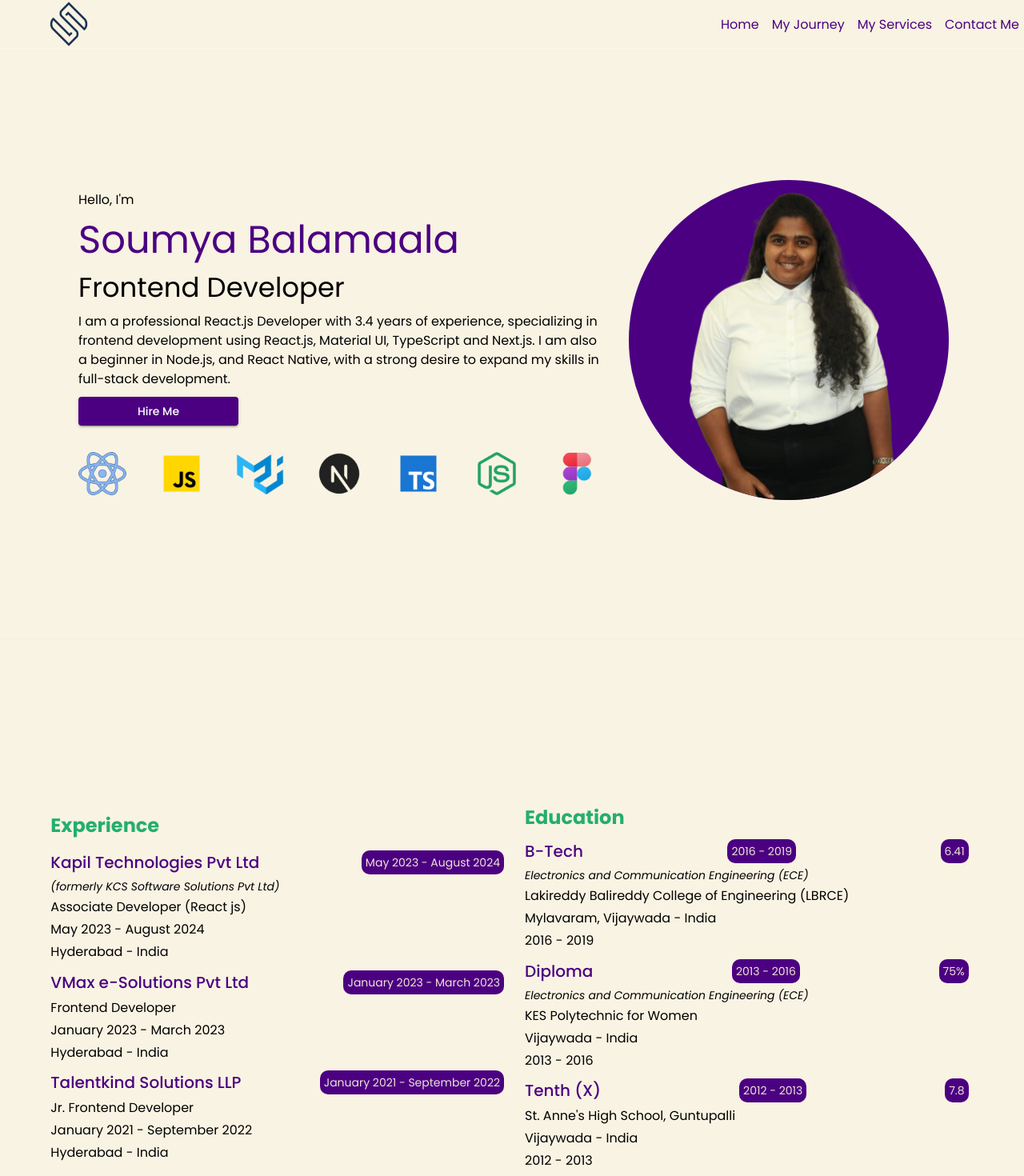
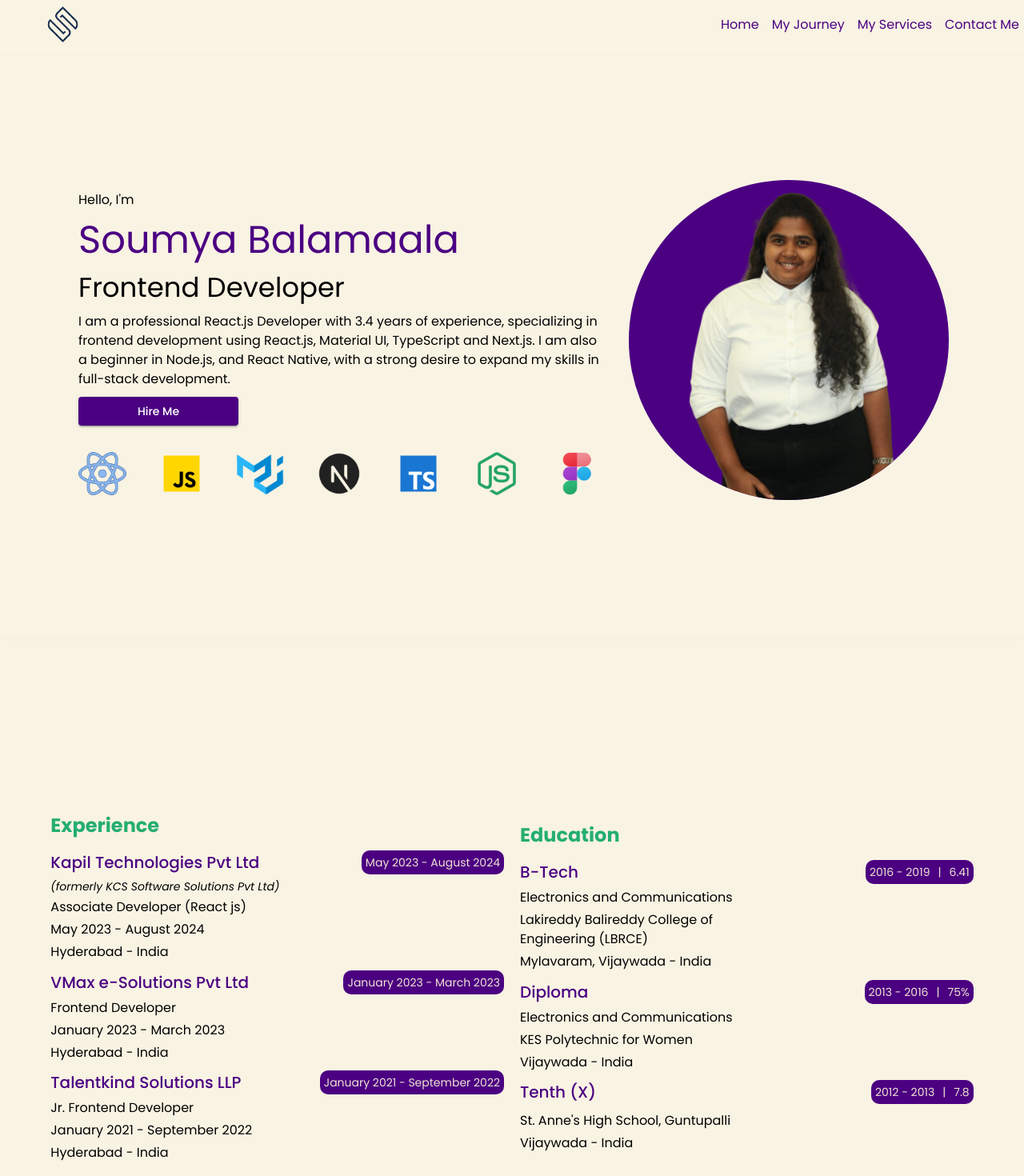
Before and after one commit to Soumya-Balamaala/soumyabalamaala, a Next.js app: page / in a window 1280 px wide. Shown: the top 1470 px of the page at 80% size. Built offline with nearby package versions, Linux system fonts and the light colour scheme.

Commit message:
Chnages in Everything

```diff
--- a/src/Sections/EduExp.js
+++ b/src/Sections/EduExp.js
@@ -149,8 +149,115 @@ function EduExp() {
             alignItems: "left",
             justifyContent: "center",
             flexDirection: "column",
-            padding: "16px",
-            height: isMobile ? "auto" : "450px",
+            padding: "10px",
+            gap: "4px",
+            position: "relative",
+            // border: "1px solid blue",
+          }}
+        >
+          <Typography
+            variant="h5"
+            color="others.c3"
+            component={motion.h5}
+            initial={{ y: 25, opacity: 0 }}
+            whileInView={{
+              y: 0,
+              opacity: 1,
+              transition: {
+                duration: 1,
+                ease: "easeInOut",
+              },
+            }}
+            sx={{ fontWeight: "bold" }}
+          >
+            Education
+          </Typography>
+
+          <Stack
+            direction="column"
+            alignItems="left"
+            justifyContent="left"
+            spacing={1.2}
+            sx={{ mt: "10px" }}
+            component={motion.div}
+            initial="hidden"
+            whileInView="visible"
+            variants={{
+              hidden: { opacity: 0, y: 20 },
+              visible: {
+                opacity: 1,
+                y: 0,
+                transition: { staggerChildren: 0.3, ease: "easeInOut" },
+              },
+            }}
+          >
+            {education.map((item) => (
+              <Stack
+                key={item.id}
+                direction="column"
+                alignItems="left"
+                justifyContent="left"
+                spacing={0.5}
+                component={motion.div}
+                variants={{
+                  hidden: { opacity: 0, y: 20 },
+                  visible: { opacity: 1, y: 0, transition: { duration: 0.5 } },
+                }}
+              >
+                <Stack
+                  direction={isMobile ? "column" : "row"}
+                  alignItems={isMobile ? "left" : "center"}
+                  justifyContent={isMobile ? "left" : "space-between"}
+                  sx={{ width: "100%" }}
+                >
+                  <Typography variant="h6" color="primary.main">
+                    {item.course}
+                  </Typography>
+                  <Box
+                    sx={{
+                      width: "auto",
+                      height: "auto",
+                      padding: "5px",
+                      borderRadius: "10px",
+                      bgcolor: "primary.main",
+                      display: "flex",
+                      alignItems: "center",
+                      justifyContent: "space-between",
+                      gap:"10px"
+                    }}
+                  >
+                    <Typography variant="body2" color="secondary.main">
+                      {item.year}
+                    </Typography>
+                    {!isMobile ?  <Typography variant="body2" color="secondary.main">
+                     |
+                    </Typography> : null }
+                    <Typography variant="body2" color="secondary.main">
+                      {item.result}
+                    </Typography>
+                  </Box>
+                </Stack>
+
+                <Typography variant="body1">{item.branch}</Typography>
+                <Typography variant="body1">{item.college}</Typography>
+                <Typography variant="body1">{item.location}</Typography>
+              </Stack>
+            ))}
+          </Stack>
+        </Grid>
+        {/* <Grid
+          item
+          xs={12}
+          md={5.5}
+          sx={{
+            display: "flex",
+            alignItems: "left",
+            justifyContent: "center",
+            flexDirection: "column",
+            padding: "10px",
+            gap: "4px",
+            position: "relative",
+            // border: "1px solid blue",
           }}
         >
           <Typography
@@ -173,7 +280,7 @@ function EduExp() {
 
           <Stack
             direction="column"
-            alignItems="left"
+            alignItems={isMobile ? "center" : "left"}
             justifyContent="left"
             spacing={1.2}
             sx={{ mt: "10px" }}
@@ -193,7 +300,7 @@ function EduExp() {
               <Stack
                 direction="column"
                 alignItems="left"
-                justifyContent="left"
+                justifyContent="center"
                 spacing={0.5}
                 key={item.id}
                 component={motion.div}
@@ -211,7 +318,6 @@ function EduExp() {
                   alignItems={isMobile ? "left" : "center"}
                   justifyContent={isMobile ? "left" : "space-between"}
                   sx={{ width: "100%" }}
-                  spacing={1}
                 >
                   <Typography variant="h6" color="primary.main">
                     {item.course}
@@ -263,7 +369,7 @@ function EduExp() {
               </Stack>
             ))}
           </Stack>
-        </Grid>
+        </Grid> */}
       </Grid>
     </MainSection>
   );
--- a/src/app/(user)/page.js
+++ b/src/app/(user)/page.js
@@ -10,19 +10,27 @@ import MainHome from "@/Sections/MainHome";
 import Services from "@/Sections/Services";
 import { CustomTheme } from "@/styles/customTheme";
 import { ThemeProvider } from "@mui/material/styles";
-import { useRef } from "react";
+import { useRef, useState } from "react";
 // import { CustomTheme } from "@/styles/customTheme";
 
 export default function Home() {
+  const [toggle, setToggle] = useState(false);
+
+  const handleResponsiveMenu = () => setToggle(!toggle);
+
+  const handleCloseResponsiveMenu = () => setToggle(false);
 
   return (
     <ThemeProvider theme={CustomTheme}>
-      <Navbar />
+      <Navbar
+        click={toggle}
+        openMenu={handleResponsiveMenu}
+        closeMenu={handleCloseResponsiveMenu}
+      />
       <MainHome />
-
       <EduExp />
-      <Services  />
-      <Contact  />
+      <Services />
+      <Contact />
       <Footer />
     </ThemeProvider>
   );
--- a/src/components/Navbar.js
+++ b/src/components/Navbar.js
@@ -7,8 +7,9 @@ import { useRef } from "react";
 import Link from "next/link";
 import Mylogo from "@/assets/MyLogo.png";
 import Image from "next/image";
+import { FiMenu, FiX } from "react-icons/fi";
 
-function Navbar({ sectionrefs }) {
+function Navbar({ click, openMenu, closeMenu }) {
   const theme = useTheme();
   const isMobile = useMediaQuery(theme.breakpoints.between("xs", "sm"));
 
@@ -21,16 +22,20 @@ function Navbar({ sectionrefs }) {
 
   return (
     <Header>
-      {isMobile && <Responsive>Responsive</Responsive>}
+      {isMobile && (
+        <Responsive onClick={openMenu}>
+          {click ? <FiX /> : <FiMenu />}
+        </Responsive>
+      )}
       <LogoContainer>
         <Image
           src={Mylogo}
           alt="Best React js developer in the Town : Soumya Balamaala"
-          width={80}
-          height={80}
+          width={65}
+          height={65}
         />
       </LogoContainer>
-      <Navlist>
+      <Navlist toggle={click}>
         {NavData?.length > 0 ? (
           NavData.map((item) => {
             if (!item.path) {
@@ -45,6 +50,7 @@ function Navbar({ sectionrefs }) {
                   onClick={(e) => {
                     e.preventDefault();
                     handleScrollTo(item.aid);
+                    closeMenu();
                   }}
                 >
                   {item.title}
@@ -81,28 +87,40 @@ const Header = styled("nav")(({ theme }) => ({
   // border:'1px solid blue'
 }));
 
-const Responsive = styled(Box)({
+const Responsive = styled("ul")(({ theme }) => ({
   display: "flex",
   alignItems: "center",
   justifyContent: "center",
   padding: "12px",
-});
+  cursor: "pointer",
+  fontSize: "30px",
+  color: theme.palette.primary.main,
+}));
 
-const LogoContainer = styled(Box)({
+const LogoContainer = styled(Box)(({ theme }) => ({
   display: "flex",
   alignItems: "center",
   justifyContent: "center",
   padding: "26px",
-});
+}));
 
-const Navlist = styled("ul")(({ theme }) => ({
+const Navlist = styled("ul")(({ theme, toggle }) => ({
   display: "flex",
   alignItems: "center",
   justifyContent: "center",
   padding: "18px",
 
   [theme.breakpoints.between("xs", "md")]: {
-    display: "none",
+    position: "fixed",
+    top: "60px",
+    flexDirection: "column",
+    backgroundColor: theme.palette.background.main,
+    left: toggle ? 0 : "-200%",
+    width: "100%",
+    height: "calc(100vh - 60px)",
+    alignItems: "flex-start",
+    justifyContent: "start",
+    transition: "1s all easeInOut",
   },
 }));
 
@@ -115,7 +133,6 @@ const Navlink = styled(Link)(({ theme }) => ({
   textDecoration: "none",
   color: theme.palette.primary.main || "#fff",
   cursor: "pointer",
-
 }));
 
 export const MainSection = styled("section")(({ mainheight, theme }) => ({
@@ -130,6 +147,10 @@ export const MainSection = styled("section")(({ mainheight, theme }) => ({
   alignItems: "center",
   justifyContent: "center",
   flexDirection: "column",
+
+  [theme.breakpoints.between("md", "lg")]: {
+    height: "auto",
+  },
 }));
 
 export const StyledButton = styled(Button)(({ theme }) => ({
--- a/src/forms/ContactForm.js
+++ b/src/forms/ContactForm.js
@@ -1,6 +1,6 @@
 "use client";
 
-import { Button, Grid, Stack, Typography } from "@mui/material";
+import { Button, Grid, Stack, Typography, useMediaQuery, useTheme } from "@mui/material";
 import { useForm } from "react-hook-form";
 import * as yup from "yup";
 import { yupResolver } from "@hookform/resolvers/yup";
@@ -28,6 +28,9 @@ const validationSchema = yup.object({
 const defaultValues = {};
 
 function ContactForm() {
+  const theme = useTheme();
+
+  const isMobile = useMediaQuery(theme.breakpoints.between("xs", "md"));
   const methods = useForm({
     resolver: yupResolver(validationSchema),
     defaultValues,
@@ -66,6 +69,8 @@ function ContactForm() {
           justifyContent: "left",
           // flexDirection:"column",
           flexWrap: "wrap",
+          textAlign:isMobile ? "center" : "left"
+
         }}
         component="form"
         onSubmit={handleSubmit(onSubmit)}
--- a/src/mock/Eduexp.js
+++ b/src/mock/Eduexp.js
@@ -5,8 +5,8 @@ export const education = [
         id: 1,
         year: "2016 - 2019",
         course: "B-Tech",
-        branch:"Electronics and Communication Engineering (ECE)",
-        college: "Lakireddy Balireddy College of Engineering (LBRCE)",
+        branch:["Electronics and Communications"] ,
+        college:["Lakireddy Balireddy College of", <br key="1" />, "Engineering (LBRCE)"],
         location: "Mylavaram, Vijaywada - India",
         result:"6.41"
 
@@ -15,7 +15,7 @@ export const education = [
         id: 2,
         year: "2013 - 2016",
         course: "Diploma",
-        branch:"Electronics and Communication Engineering (ECE)",
+        branch:"Electronics and Communications",
 
         college: "KES Polytechnic for Women",
         location: "Vijaywada - India",
--- a/src/styles/Buttons/PrimaryButton.js
+++ b/src/styles/Buttons/PrimaryButton.js
@@ -4,10 +4,10 @@ import { Button, useMediaQuery, useTheme } from "@mui/material";
 import { motion } from "framer-motion";
 import React from "react";
 
-function PrimaryButton({ buttonName, type }) {
+function PrimaryButton({ buttonName, type, handleClick }) {
   const theme = useTheme();
+  const isMobile = useMediaQuery(theme.breakpoints.between("xs", "md"));
 
-  const isMobile = useMediaQuery(theme.breakpoints.between("xs", "md"));
   return (
     <Button
       component={motion.button}
@@ -20,9 +20,10 @@ function PrimaryButton({ buttonName, type }) {
         textTransform: "capitalize",
         width: isMobile ? "auto" : "200px",
         "&:hover": {
-          backgroundColor:"primary.main"
-        }
+          backgroundColor: "primary.main",
+        },
       }}
+      onClick={handleClick}
     >
       {buttonName}
     </Button>
```
Also changed, not shown: src/Sections/Contact.js (+7 -5 lines), src/Sections/MainHome.js (+22 -3 lines), src/Sections/Services.js (+20 -6 lines).
